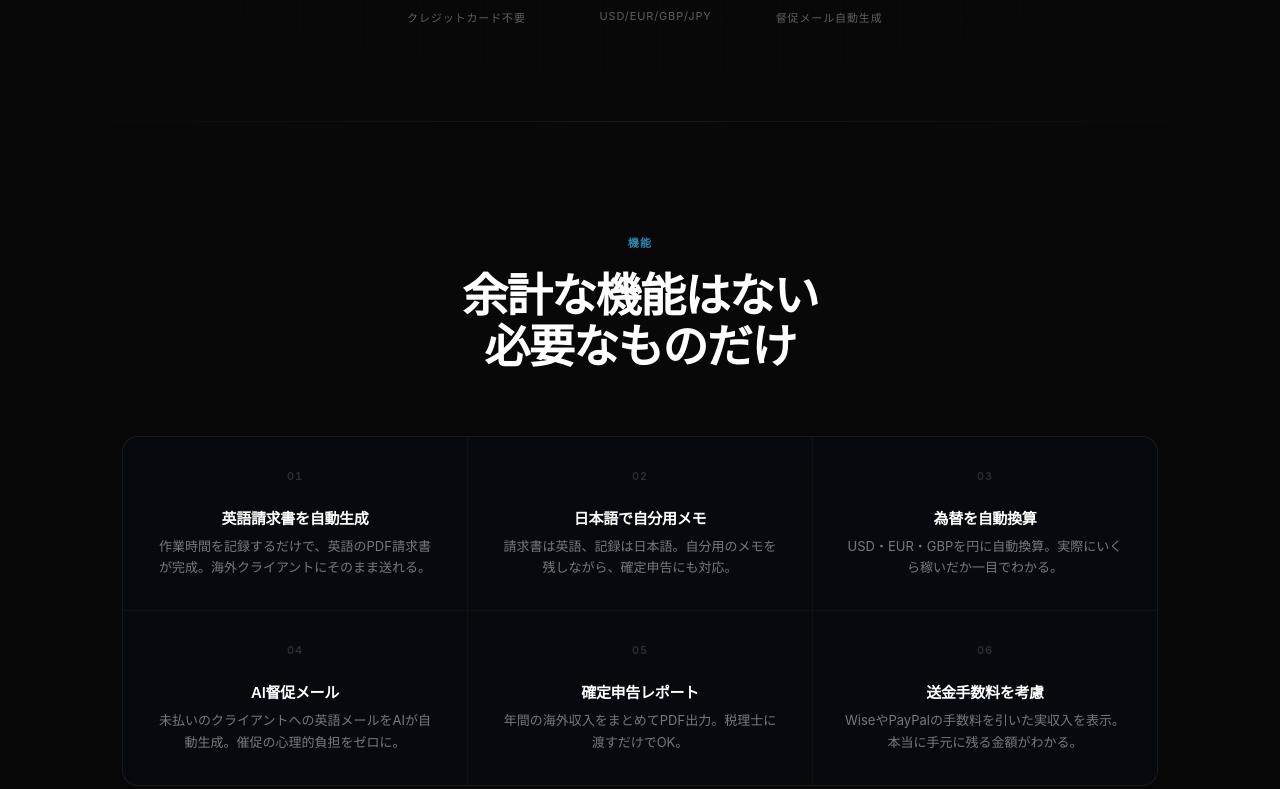
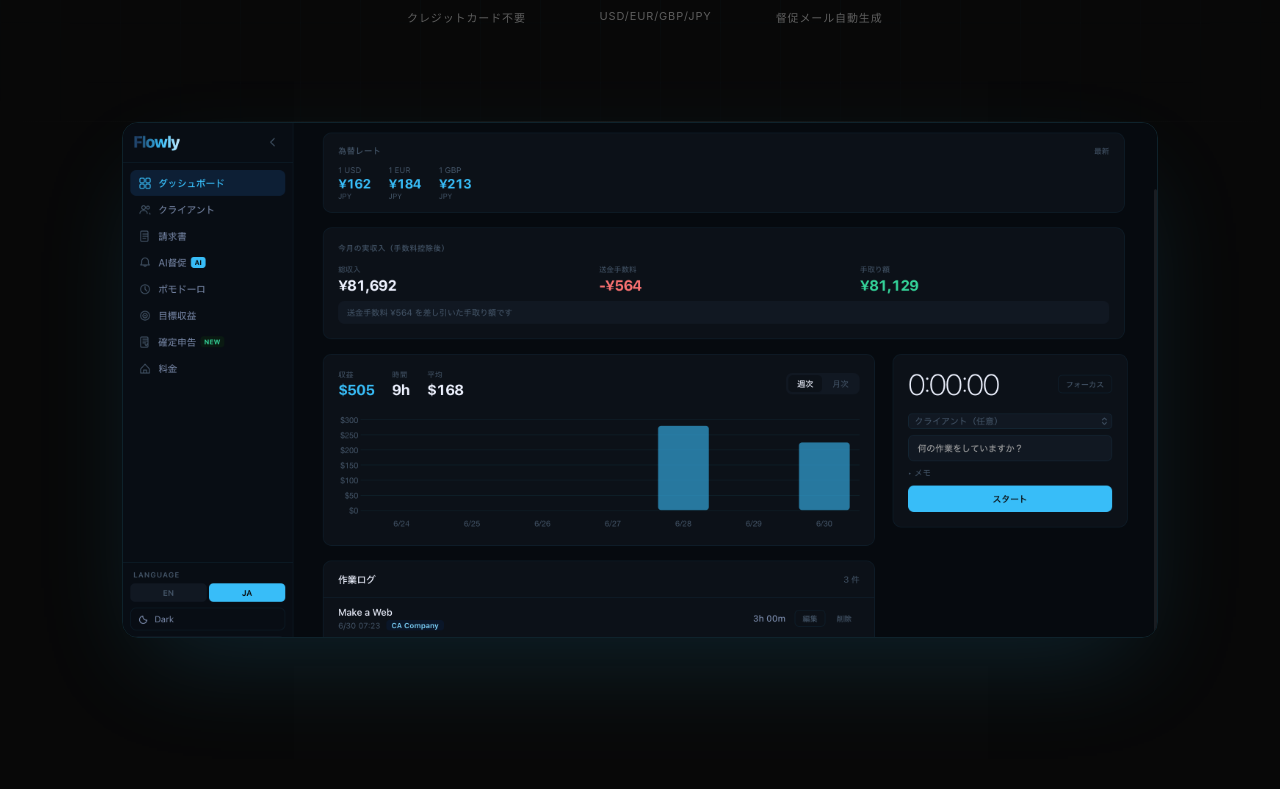
Before and after one commit to ShoueiYamada/slowly, a Next.js app: page /landing in a window 1280 px wide. Shown: the part 731-1520 px from the top of the page. Built offline with nearby package versions, Linux system fonts and the light colour scheme.

Commit message:
feat: add dashboard screenshot to landing page

```diff
--- a/src/app/landing/page.tsx
+++ b/src/app/landing/page.tsx
@@ -250,6 +250,13 @@ export default function LandingPage() {
 
       <div className="line" />
 
+
+      <section style={{ padding: '0 2rem 6rem', maxWidth: '1100px', margin: '0 auto' }}>
+        <div style={{ borderRadius: '16px', overflow: 'hidden', border: '1px solid rgba(56,189,248,0.15)', boxShadow: '0 40px 100px -20px rgba(56,189,248,0.15)' }}>
+          <img src="/screenshots/dashboard-preview.png" alt="Flowly dashboard" style={{ width: '100%', display: 'block' }} />
+        </div>
+      </section>
+
       <section id="features" className="section section-center">
         <div className="section-label">{c.fl}</div>
         <h2 className="section-title" style={{ whiteSpace: 'pre-line' }}>{c.ft}</h2>
```
Also changed, not shown: public/screenshots/dashboard-preview.png (added).
